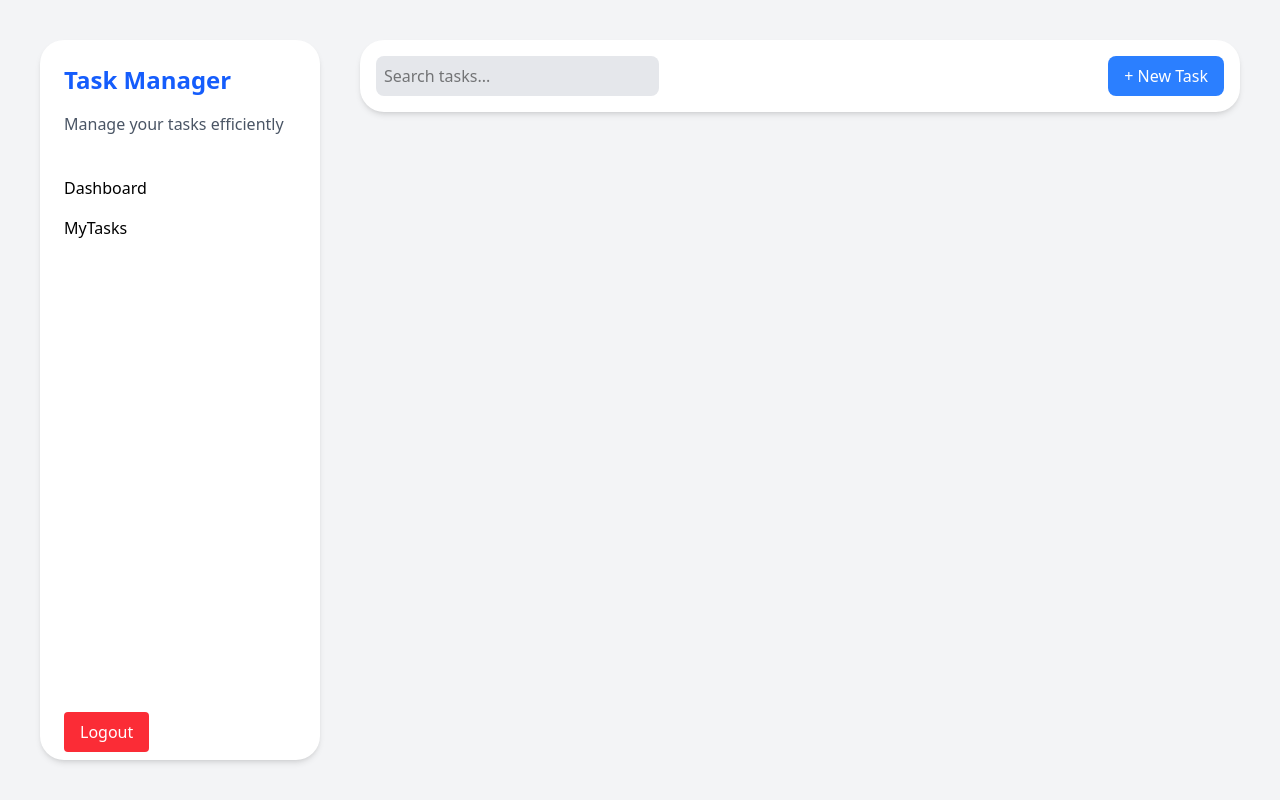
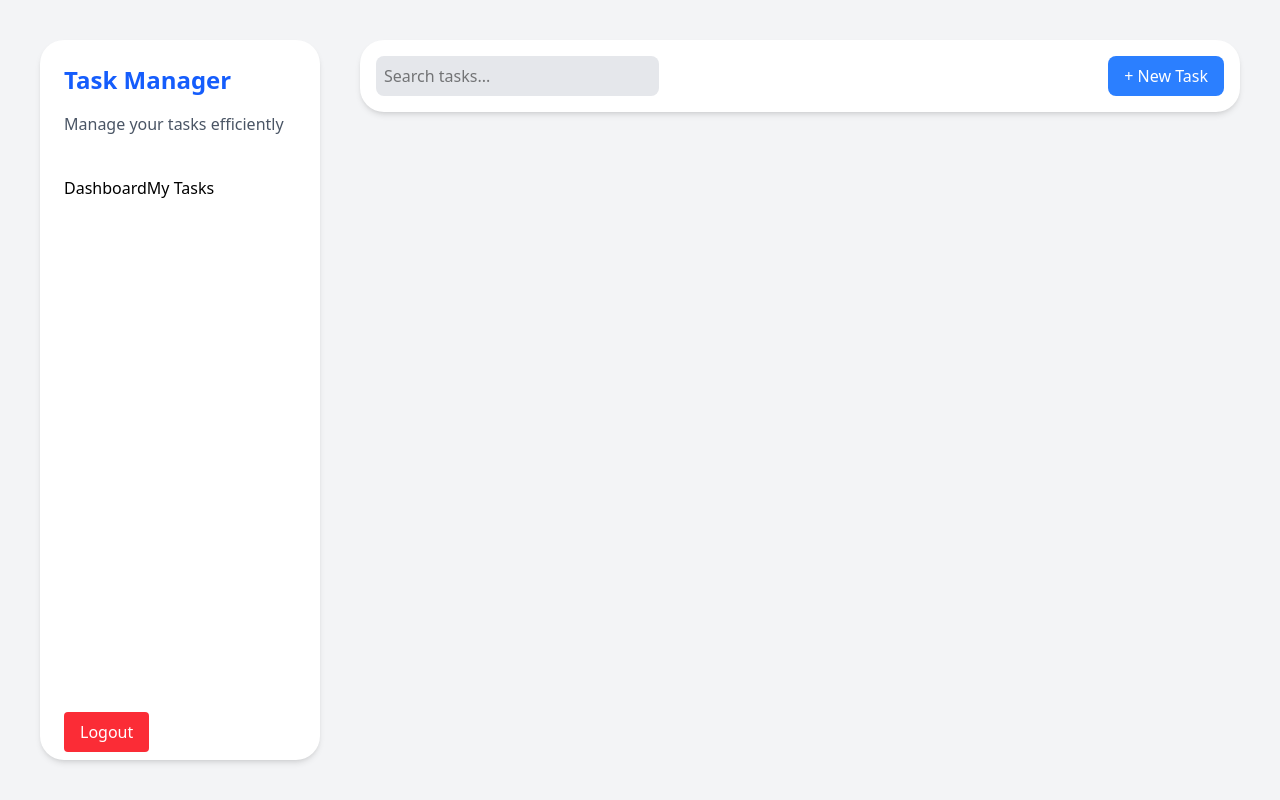
Before and after one commit to Safdari10/task-manager, a Next.js app in the folder frontend/: page /dashboard in a window 1280 px wide. Built offline with nearby package versions, Linux system fonts and the light colour scheme.

Commit message:
Replaces side panel components with navigation buttons
Simplifies the side panel by swapping out imported dashboard
components for basic navigation buttons. Prepares for a
potential redesign or enhanced navigation logic by making
the panel more flexible.

```diff
--- a/frontend/src/app/dashboard/components/SidePanel.tsx
+++ b/frontend/src/app/dashboard/components/SidePanel.tsx
@@ -1,6 +1,4 @@
 import React from "react";
-import Dashboard from "./Dashboard";
-import MyTasks from "./MyTasks";
 
 const SidePanel = () => {
   return (
@@ -10,8 +8,10 @@ const SidePanel = () => {
           <h1 className="text-2xl font-bold text-blue-600">Task Manager</h1>
           <p className="mt-4 text-gray-600">Manage your tasks efficiently</p>
         </div>
-        <Dashboard />
-        <MyTasks />
+        <div>
+          <button>Dashboard</button>
+          <button>My Tasks</button>
+        </div>
       </div>
       <div>
         <button className="bg-red-500 text-white py-2 px-4 rounded mt-4">Logout</button>
```
